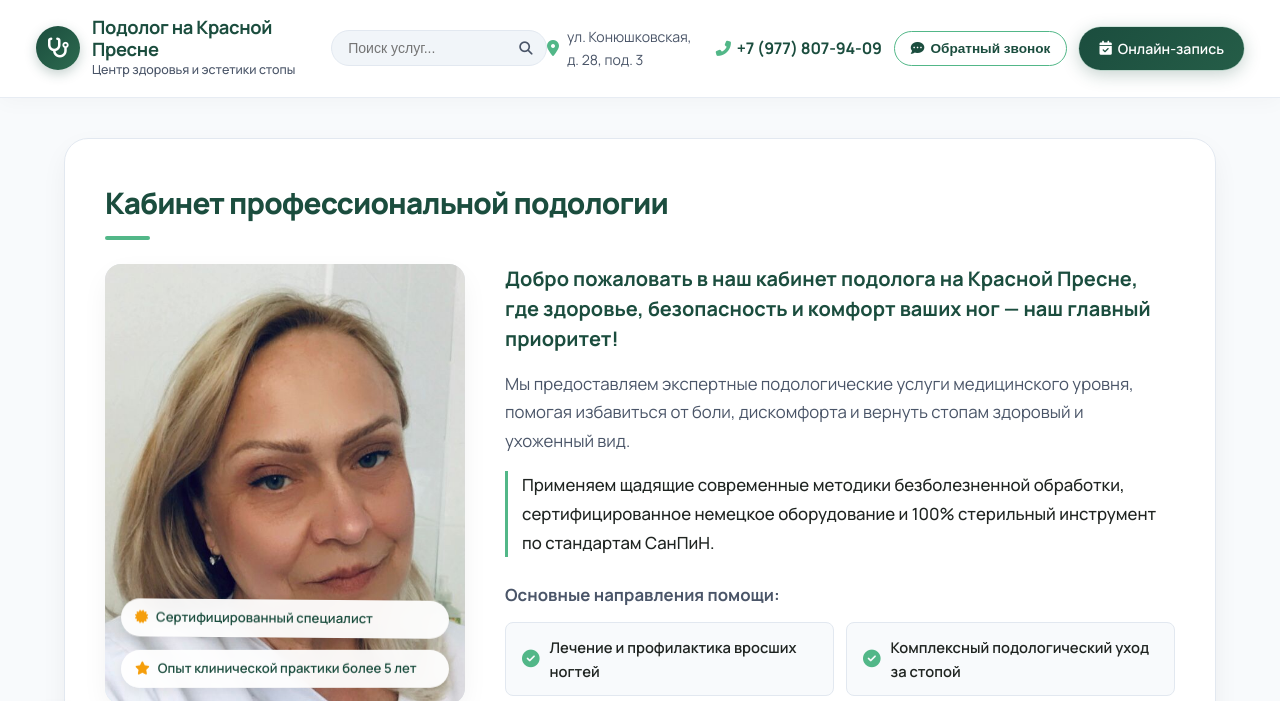
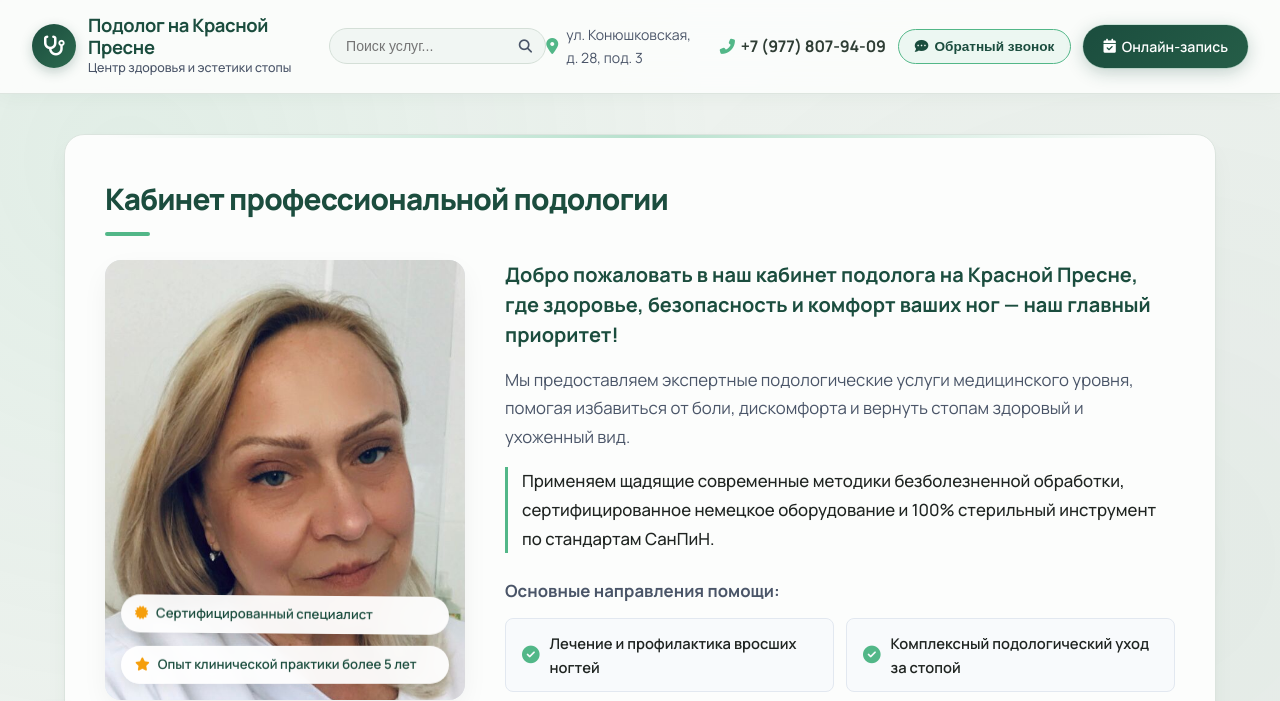
Before and after one commit to LogedOut/podologi, a plain HTML site: page index.html in a window 1280 px wide. Shown: the top 701 px of the page. Drawn offline with Linux system fonts and the light colour scheme.

Commit message:
Refine soothing medical palette: anti-glare warm white tones and polished header

```diff
--- a/css/style.css
+++ b/css/style.css
@@ -1852,3 +1852,107 @@ html, body {
     display: block !important;
     pointer-events: none !important; /* Отключаем вызов контекстного меню видео */
 }
+
+/* ==========================================================================
+   WARM SOOTHING CLINIC PALETTE (ANTI-GLARE / SOFT EYE-COMFORT)
+   ========================================================================== */
+
+/* 1. Общий фон страницы: мягкий пастельный оттенок шалфея и слоновой кости (снимает напряжение с глаз) */
+body {
+    background-color: #edf2ee !important;
+    background-image:
+        radial-gradient(circle at 10% 20%, rgba(82, 183, 136, 0.08) 0%, transparent 45%),
+        radial-gradient(circle at 90% 70%, rgba(27, 77, 62, 0.05) 0%, transparent 50%),
+        radial-gradient(circle at 1px 1px, rgba(27, 77, 62, 0.035) 1px, transparent 0) !important;
+    background-size: 100% 100%, 100% 100%, 28px 28px !important;
+    background-attachment: fixed !important;
+}
+
+/* 2. Шапка сайта: теплый шелковый молочный тон (#fbfcfb), без едкой белизны */
+.header {
+    background: rgba(251, 252, 251, 0.95) !important;
+    backdrop-filter: blur(16px) !important;
+    -webkit-backdrop-filter: blur(16px) !important;
+    border-bottom: 1px solid #dde5df !important;
+    box-shadow: 0 4px 18px rgba(27, 77, 62, 0.04) !important;
+    padding: 14px 32px !important;
+}
+
+/* 3. Блоки и секции: благородный теплый молочный фарфор (#fcfdfc), не слепит глаза */
+.block {
+    background: #fcfdfc !important;
+    border: 1px solid #dbe4de !important;
+    border-radius: 20px !important;
+    box-shadow:
+        0 2px 5px rgba(27, 77, 62, 0.02),
+        0 12px 28px -6px rgba(27, 77, 62, 0.06) !important;
+    position: relative !important;
+    transition: transform 0.3s cubic-bezier(0.16, 1, 0.3, 1), box-shadow 0.3s cubic-bezier(0.16, 1, 0.3, 1) !important;
+}
+
+.block:hover {
+    transform: translateY(-2px) !important;
+    box-shadow: 0 16px 36px -6px rgba(27, 77, 62, 0.09) !important;
+}
+
+/* Мягкая пастельная линия сверху блоков */
+.block::before {
+    content: '';
+    position: absolute;
+    top: 0;
+    left: 40px;
+    right: 40px;
+    height: 3px;
+    background: linear-gradient(90deg, rgba(82, 183, 136, 0) 0%, rgba(82, 183, 136, 0.4) 50%, rgba(82, 183, 136, 0) 100%);
+    border-radius: 3px;
+    pointer-events: none;
+}
+
+/* 4. Внутренние карточки (услуги, цены, отзывы) */
+.service-item, .price-card, .news-card, .review-card, .portfolio-card {
+    background: #f7f9f7 !important;
+    border: 1px solid #e1e9e3 !important;
+    border-radius: 14px !important;
+    box-shadow: 0 2px 6px rgba(27, 77, 62, 0.02) !important;
+    transition: all 0.25s ease !important;
+}
+
+.service-item:hover, .price-card:hover, .news-card:hover, .review-card:hover, .portfolio-card:hover {
+    background: #ffffff !important;
+    border-color: #81c79e !important;
+    transform: translateY(-2px);
+    box-shadow: 0 8px 20px rgba(27, 77, 62, 0.07) !important;
+}
+
+/* 5. Поле поиска и элементы навигации */
+.search-input {
+    background: #f1f6f3 !important;
+    border: 1px solid #d4dfd7 !important;
+    color: #243329 !important;
+}
+
+.search-input:focus {
+    background: #ffffff !important;
+    border-color: #52b788 !important;
+    box-shadow: 0 0 0 3px rgba(82, 183, 136, 0.18) !important;
+}
+
+/* 6. Кнопка обратного звонка и телефон */
+.callback-button {
+    background: rgba(82, 183, 136, 0.08) !important;
+    border: 1px solid #52b788 !important;
+    color: #1b4d3e !important;
+}
+
+.callback-button:hover {
+    background: #1b4d3e !important;
+    color: #ffffff !important;
+}
+
+.brand-title {
+    color: #1b4d3e !important;
+}
+
+.address, .phone-number {
+    color: #2f3e35 !important;
+}
--- a/index.html
+++ b/index.html
@@ -38,7 +38,7 @@
     <link rel="preconnect" href="https://fonts.gstatic.com" crossorigin>
     <link href="https://fonts.googleapis.com/css2?family=Manrope:wght@400;500;600;700;800&display=swap" rel="stylesheet">
     <link rel="stylesheet" href="https://cdnjs.cloudflare.com/ajax/libs/font-awesome/6.4.0/css/all.min.css">
-    <link rel="stylesheet" href="css/style.css?v=6">
+    <link rel="stylesheet" href="css/style.css?v=7">
 </head>
 <body>
     <header class="header">
```
